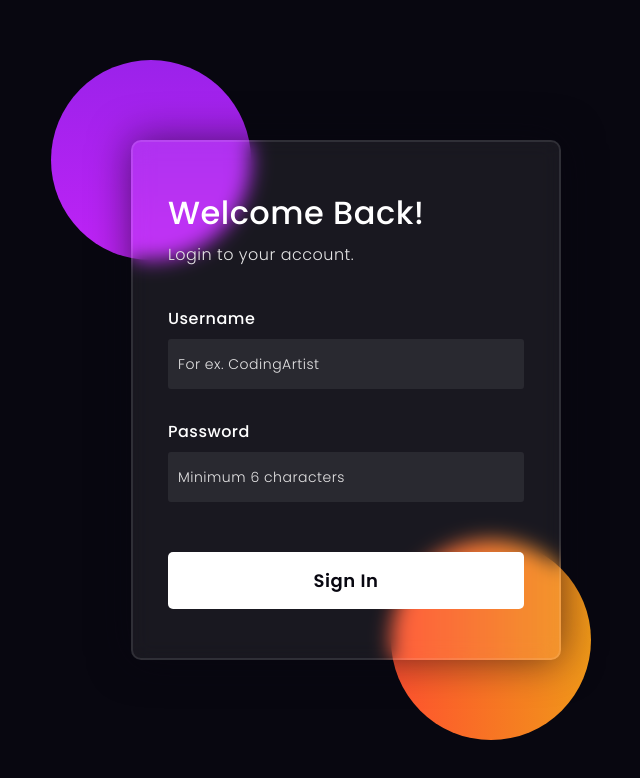
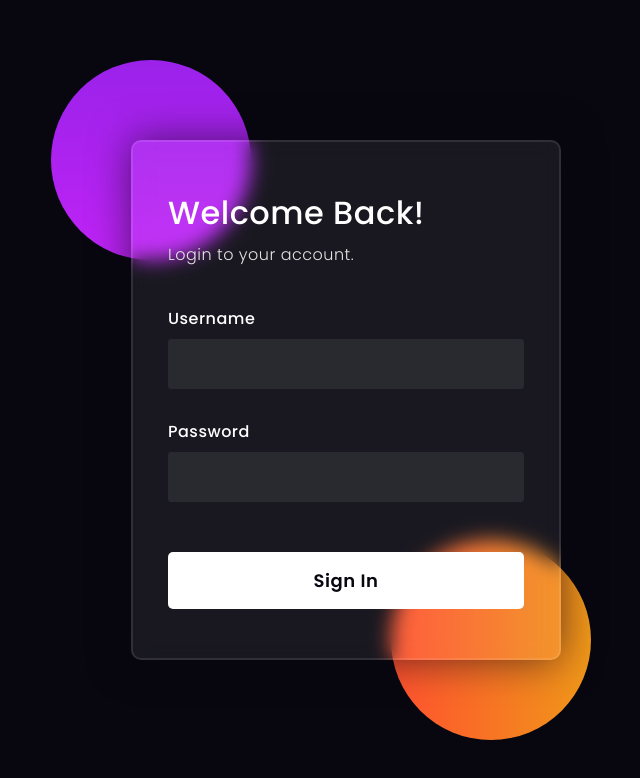
Before and after one commit to neonmanjs/glassform, a plain HTML site: page index.html in a window 1280 px wide. Shown: the whole page, without its empty margins (294-934 px from the left). Drawn offline with Linux system fonts and the light colour scheme.

Commit message:
Update index.html

```diff
--- a/index.html
+++ b/index.html
@@ -19,10 +19,10 @@
         </h3>
 
         <label for="username">Username</label>
-        <input type="text" placeholder="For ex. CodingArtist" id="username">
+        <input type="text" name="username id="username">
 
         <label for="password">Password</label>
-        <input type="password" placeholder="Minimum 6 characters" id="password">
+        <input type="password" name="password" id="password">
 
         <button type="submit">Sign In</button>
     </form>
```
